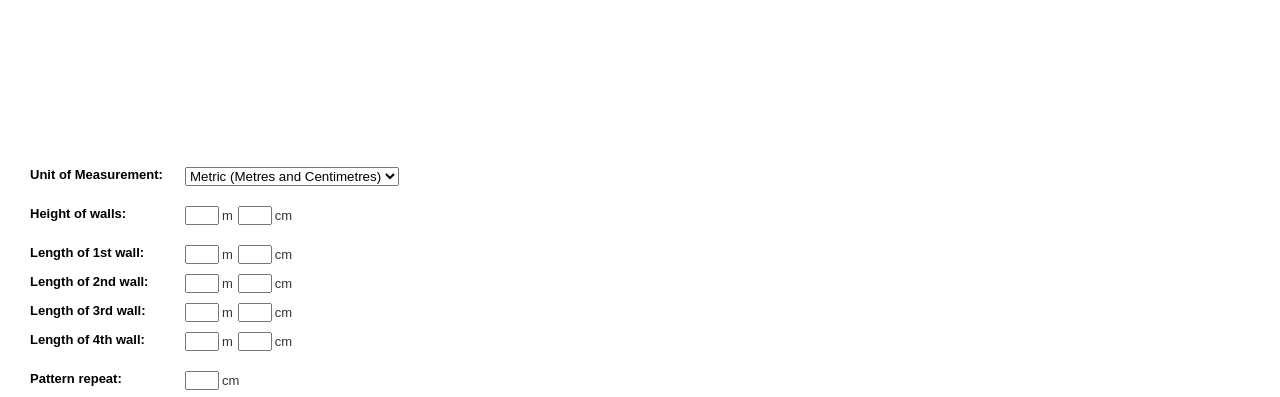
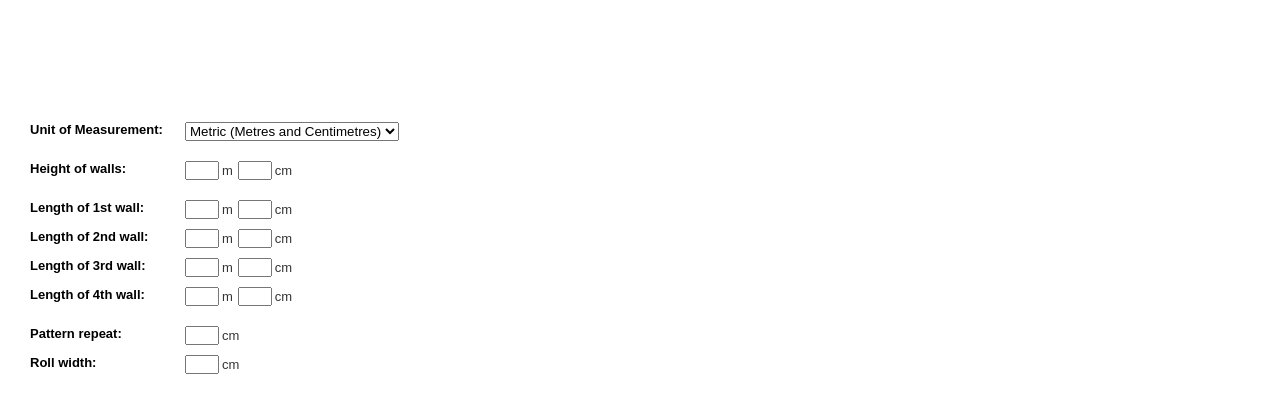
Before and after one commit to nouveaunow/nouveaunow.github.io, a plain HTML site: page index.html in a window 1280 px wide. Shown: the top 397 px of the page. Drawn offline with Linux system fonts and the light colour scheme.

Commit message:
Update wallpapercalculator.css

```diff
--- a/css/wallpapercalculator.css
+++ b/css/wallpapercalculator.css
@@ -63,11 +63,6 @@ p {
 strong {
 	font-weight:bold;
 	}
-
-#header {
-    display:block;
-    height:147px;
-    }
 
 #tagline {
     padding:102px 30px 0px 30px;
```
